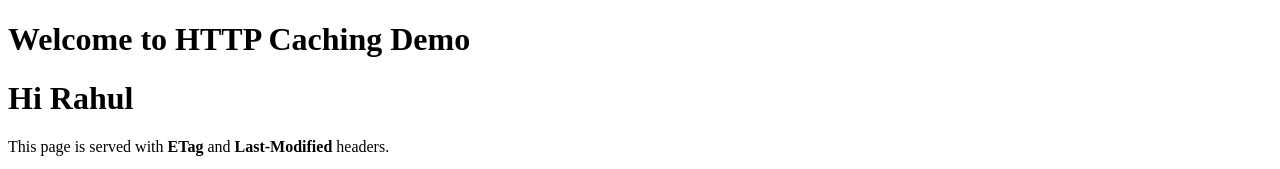
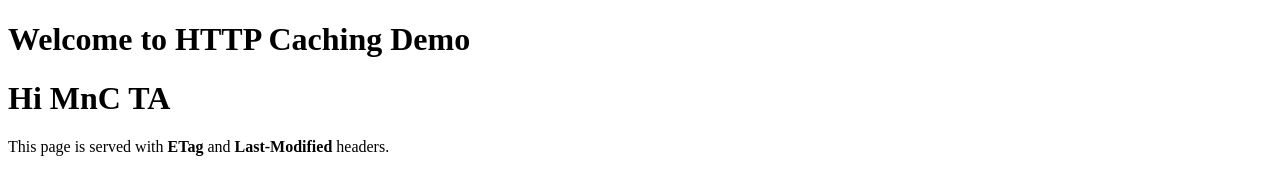
Before and after one commit to utkarsh-io/cn-lab, a plain HTML site: page CN-assignment-lab3/part1_http/index.html in a window 1280 px wide. Shown: the top 169 px of the page. Drawn offline with Linux system fonts and the light colour scheme.

Commit message:
Update index.html

```diff
--- a/CN-assignment-lab3/part1_http/index.html
+++ b/CN-assignment-lab3/part1_http/index.html
@@ -6,7 +6,7 @@
 </head>
 <body>
     <h1>Welcome to HTTP Caching Demo</h1>
-    <h1> Hi Rahul  </h1>
+    <h1> Hi MnC TA  </h1>
     <p>This page is served with <b>ETag</b> and <b>Last-Modified</b> headers.</p>
 
     <p>Try refreshing the page multiple times in your browser. If nothing has changed,
```
